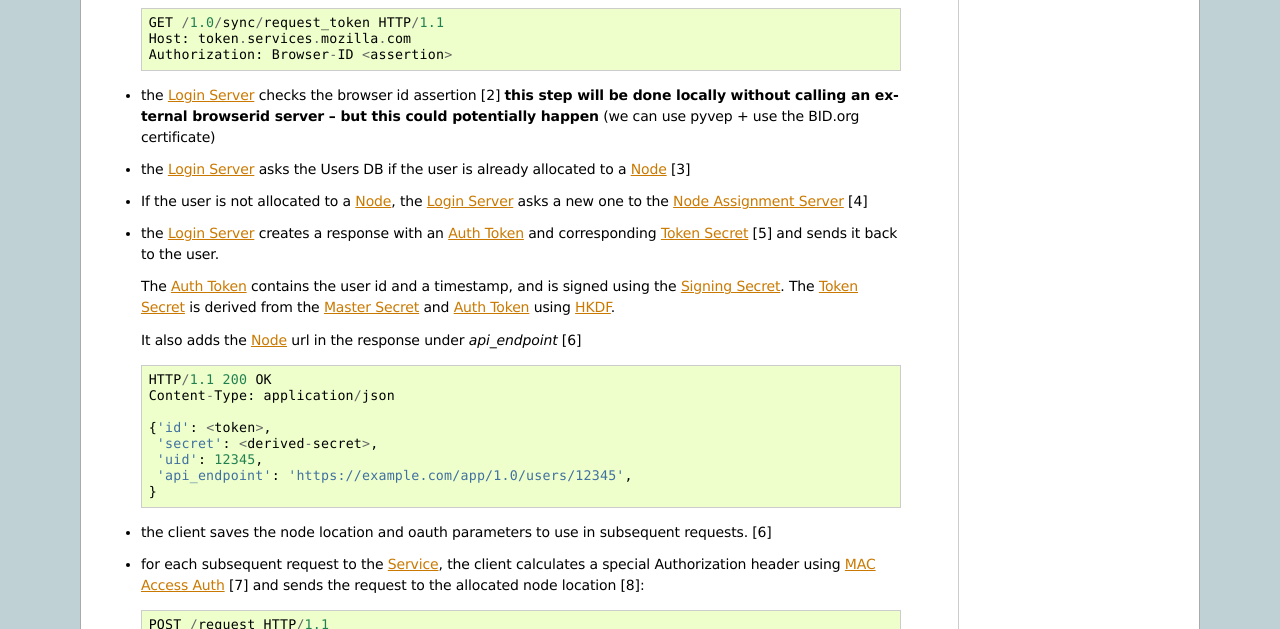
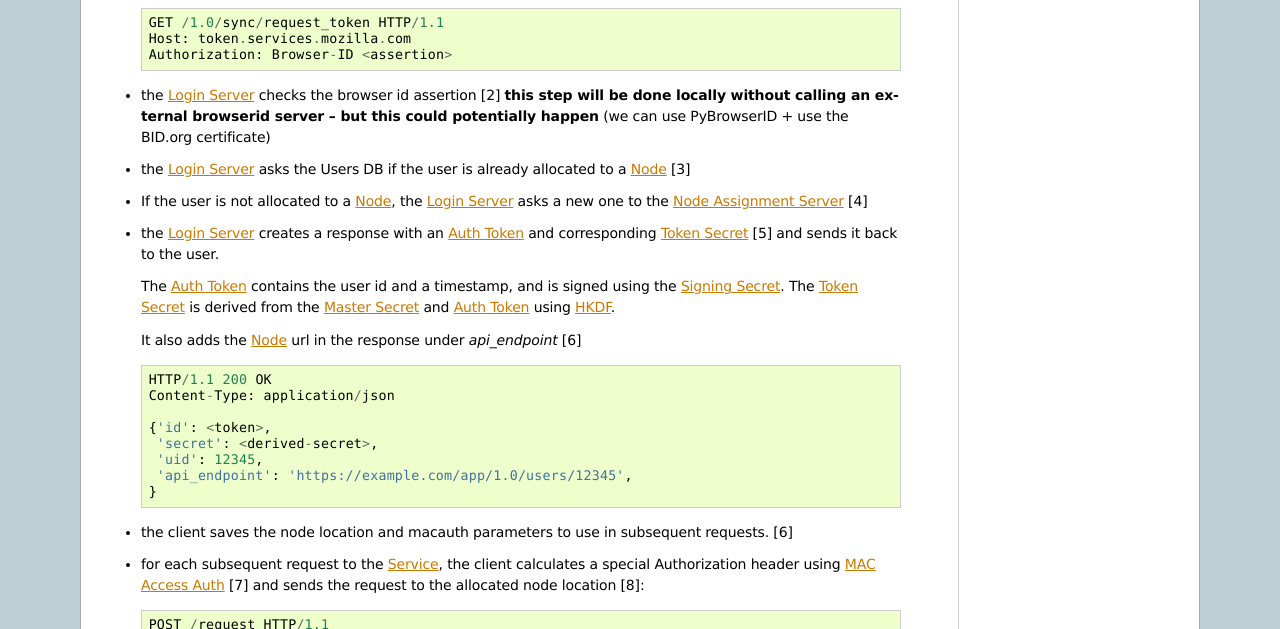
Before and after one commit to mozilla-services/docs, a Sphinx documentation site: the page built from source/token/user-flow.rst, in a window 1280 px wide. Shown: the part 523-1152 px from the top of the page. Built offline with Sphinx 7.4.7, drawn with Linux system fonts in a browser that asks for light colours; the version number could not be read and is left out.

Commit message:
Fix some typos.

```diff
--- a/source/keyexchange/index.rst
+++ b/source/keyexchange/index.rst
@@ -33,7 +33,7 @@
 =========
 
 - Original wiki design page/meeting notes: https://wiki.mozilla.org/Services/Sync/SyncKey/J-PAKE
-- Continous Integration server: XXX
+- Continuous Integration server: XXX
 - Server: https://hg.mozilla.org/services/server-key-exchange
 - Clients
 
--- a/source/keyexchange/security.rst
+++ b/source/keyexchange/security.rst
@@ -68,7 +68,7 @@
 
 - A small web administrator page will be created which will allow an admin to
   view all IP addresses that are currently blacklisted.
-- The admin will be able to un-block any of the IP addresses through this page
+- The admin will be able to unblock any of the IP addresses through this page
 - Otherwise the IP address will be removed from the black list after the time
   has elapsed that is defined within the configuration file
 - Access to the web page will be password-protected with a simple .htaccess
--- a/source/storage/apis-2.0.rst
+++ b/source/storage/apis-2.0.rst
@@ -72,7 +72,7 @@
 characters, underscore and hyphen).
 
 Collections are created implicitly when a BSO is stored in them for the first
-time.  They continue to exist until they are explicity deleted, even if they
+time.  They continue to exist until they are explicitly deleted, even if they
 no longer contain any BSOs.
 
 Each collection has a last-modified timestamp corresponding to the time of
--- a/source/token/index.rst
+++ b/source/token/index.rst
@@ -59,7 +59,7 @@
 - All servers are time-synced
 
 - The expires value for a token is a fixed value per application.
-  For example it could be 30mn for Sync and 2 hours for bipostal.
+  For example it could be 30 minutes for Sync and 2 hours for bipostal.
 
 - The Login Server keeps a white list of domains for BID verifications
 
--- a/source/token/user-flow.rst
+++ b/source/token/user-flow.rst
@@ -48,7 +48,7 @@
 
 - the :term:`Login Server` checks the browser id assertion [2] **this step will be
   done locally without calling an external browserid server -- but this could
-  potentially happen** (we can use pyvep + use the BID.org certificate)
+  potentially happen** (we can use PyBrowserID + use the BID.org certificate)
 
 - the :term:`Login Server` asks the Users DB if the user is already allocated to a
   :term:`Node` [3]
@@ -77,7 +77,7 @@
      'api_endpoint': 'https://example.com/app/1.0/users/12345',
     }
 
-- the client saves the node location and oauth parameters to use in subsequent
+- the client saves the node location and macauth parameters to use in subsequent
   requests. [6]
 
 - for each subsequent request to the :term:`Service`, the client calculates a
```
